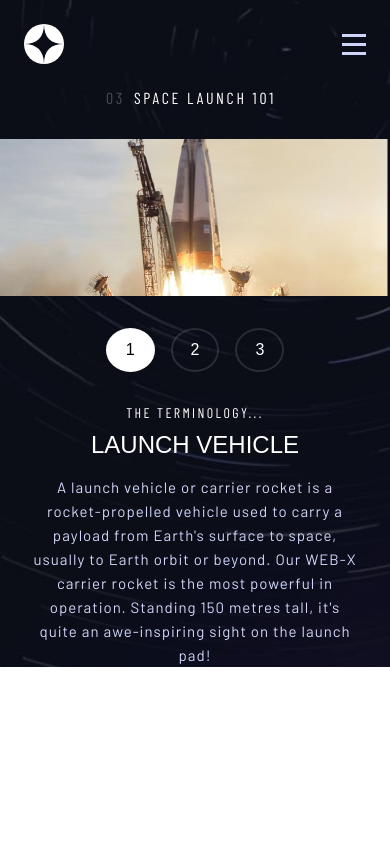
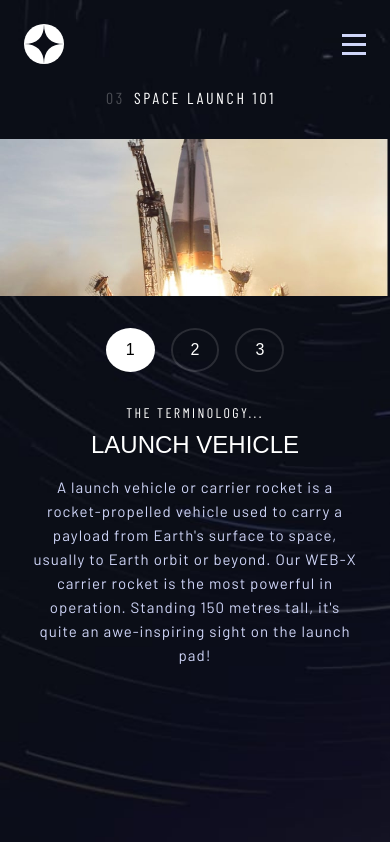
Before and after one commit to AyanorII/space-tourism, a React (Create React App) app in the folder space-tourism/: page /technology in a window 390 px wide. Built offline with nearby package versions, Linux system fonts and the light colour scheme; a web font is replaced by a local one.

Commit message:
fix responsiveness

```diff
--- a/space-tourism/src/pages/Home/Home.jsx
+++ b/space-tourism/src/pages/Home/Home.jsx
@@ -32,7 +32,7 @@ const Content = styled.div`
     width: 100%;
     align-self: center;
     position: relative;
-    top: 100px;
+    top: 50px;
     text-align: left;
   }
 `;
--- a/space-tourism/src/pages/Technology/TechnologyPage.jsx
+++ b/space-tourism/src/pages/Technology/TechnologyPage.jsx
@@ -20,6 +20,7 @@ const StyledPage = styled(Page)`
   align-items: start;
   grid-template-rows: auto auto auto 1fr;
   row-gap: 2rem;
+  height: 100vh;
 
   @media (min-width: 768px) {
     padding-inline: 0;
```
